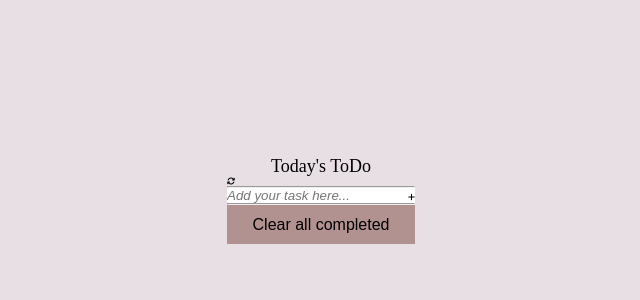
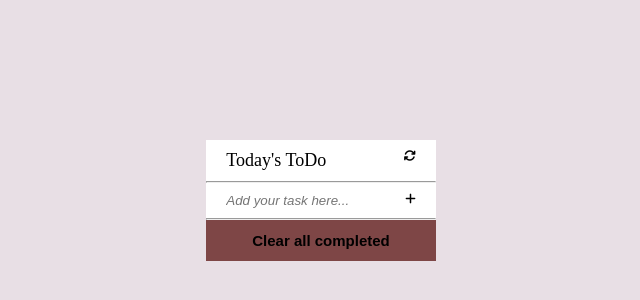
Before and after one commit to DannieMo/ToDo-List-Project, a website built with webpack: page src/index.html in a window 1280 px wide. Shown: the part 200-500 px from the top of the page, without its empty margins (319-959 px from the left). Built offline with nearby package versions, Linux system fonts and the light colour scheme.

Commit message:
Modified modules/functions.js and index.js files

```diff
--- a/src/index.html
+++ b/src/index.html
@@ -15,7 +15,7 @@
     <section class="container">
       <header class="arrange-items">
         <h1>Today's ToDo</h1>
-        <i class="fa-sharp fa-solid fa-arrows-rotate icon__size"></i>
+        <i class="fa-sharp fa-solid fa-arrows-rotate icon-size"></i>
       </header>
       <hr />
       <div class="add-task arrange-items">
@@ -25,12 +25,14 @@
           type="text"
           placeholder="Add your task here..."
         />
-        <i class="fa-solid fa-plus icon__size add_user_input"></i>
+        <i class="fa-solid fa-plus icon-size user-input"></i>
       </div>
       <hr />
       <div class="task-list"></div>
       <div class="clear-task">
-        <button class="clear-all" type="button">Clear all completed</button>
+        <button class="clear-completed-tasks" type="button">
+          Clear all completed
+        </button>
       </div>
     </section>
   </body>
--- a/src/index.js
+++ b/src/index.js
@@ -2,7 +2,7 @@ import listArray, { addItem, displayTasks } from './modules/functions';
 import './style.css';
 
 const container = document.querySelector('.task-list');
-const addBtn = document.querySelector('.add_user_input');
+const addBtn = document.querySelector('.user-input');
 const item = document.getElementById('user_input');
 
 addBtn.addEventListener('click', () => {
--- a/src/modules/functions.js
+++ b/src/modules/functions.js
@@ -92,7 +92,7 @@ const displayTasks = (task, container) => {
       // .sort((a, b) => a.index - b.index)
       .forEach((el) => {
         const li = document.createElement('li');
-        li.setAttribute('class', 'list-items arrange-items');
+        li.setAttribute('class', 'input-items arrange-items');
         const checkbox = document.createElement('input');
         checkbox.setAttribute('class', 'list-item');
         checkbox.type = 'checkbox';
@@ -108,7 +108,7 @@ const displayTasks = (task, container) => {
         });
         const descBox = document.createElement('div');
         const { description } = el;
-        descBox.setAttribute('class', 'list__input');
+        descBox.setAttribute('class', 'list-input');
         descBox.innerText = description;
         descBox.addEventListener('click', (e) =>
           editItem(e, listArray, el.index, el.completed)
--- a/src/style.css
+++ b/src/style.css
@@ -5,11 +5,12 @@
 }
 
 html {
-  font-size: 50%;
+  font-size: 70%;
 }
 
 body {
   display: flex;
+  width: 100%;
   justify-content: center;
   align-items: center;
   height: 100vh;
@@ -26,22 +27,22 @@ h1 {
   text-align: center;
 }
 
-.main-container {
-  background-color: grey;
+.container {
+  background-color: white;
 }
 
 .icon-size {
-  font-size: 2rem;
+  font-size: 12px;
 }
 
-.list__input {
-  font-size: 1.8rem;
+.list-input {
+  font-size: 15px;
 }
 
-.display-items {
+.arrange-items {
   display: flex;
   justify-content: space-between;
-  padding: 1rem 2rem;
+  padding: 10px 20px;
 }
 
 .add-task {
@@ -54,17 +55,18 @@ h1 {
   display: flex;
   justify-content: center;
   align-items: center;
-  gap: 1.5rem;
+  gap: 10px;
 }
 
-.clear-all {
-  background-color: rgb(178, 145, 145);
-  font-size: 2rem;
+.input-items {
+  gap: 30px;
+}
+
+.clear-completed-tasks {
+  background-color: rgb(126, 70, 70);
+  font-size: 15px;
+  font-weight: 600;
   width: 100%;
   border: none;
-  padding: 1.3rem;
+  padding: 12px;
 }
-
-.list-items {
-  gap: 6rem;
-}
```
